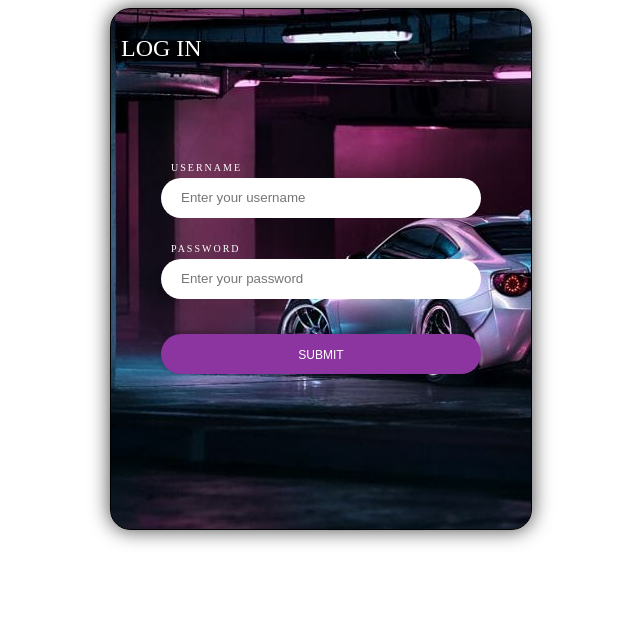
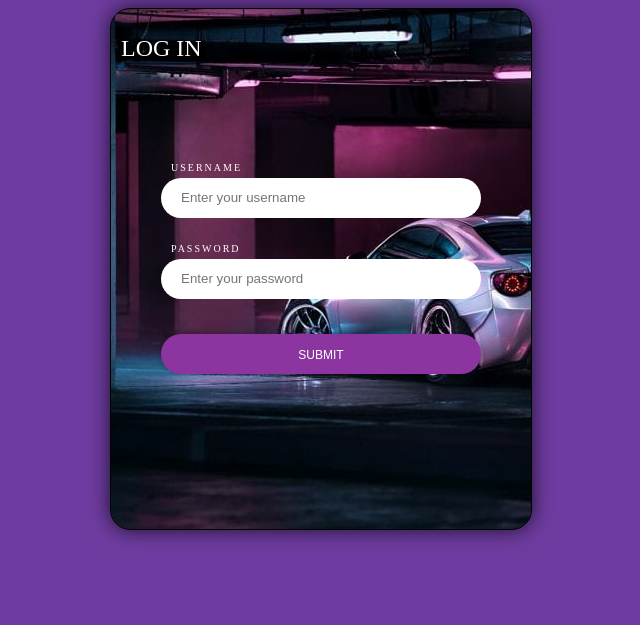
Before and after one commit to Zaidshaikh-1/Log-in-page, a plain HTML site: page index.html in a window 1280 px wide. Shown: the whole page, without its empty margins (319-959 px from the left). Drawn offline with Linux system fonts and the light colour scheme.

Commit message:
background color change

```diff
--- a/style.css
+++ b/style.css
@@ -67,3 +67,6 @@ input {
   border: 3px solid green;
   padding: 10px;
  }
+ body {
+    background-color:#6E3CA0;
+ }
```
